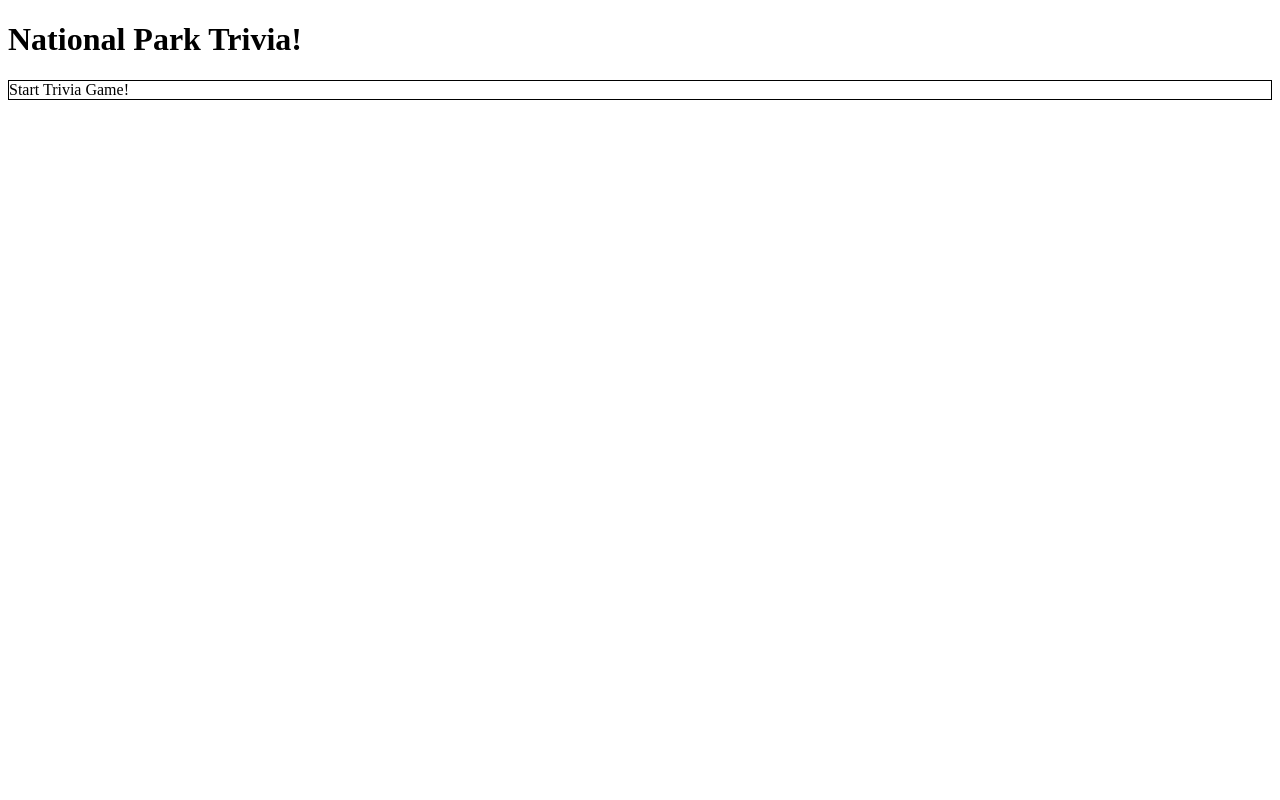
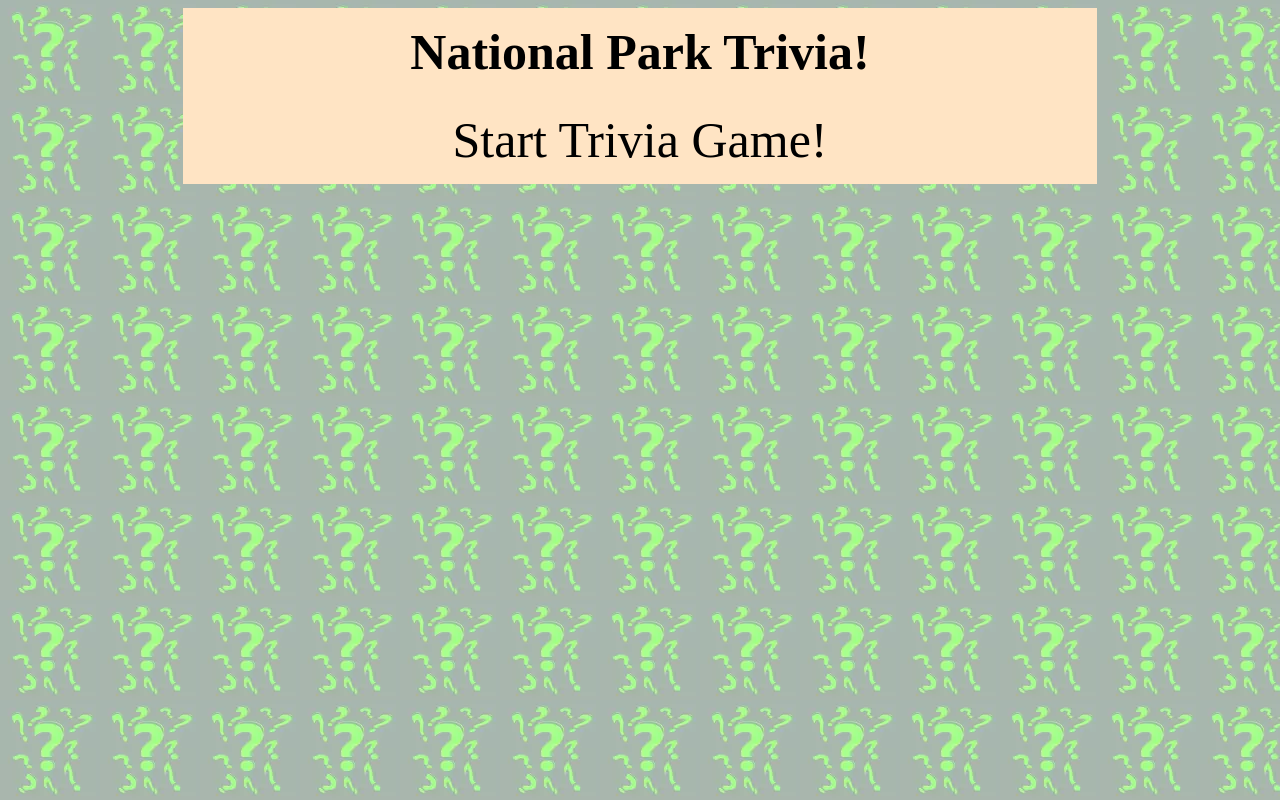
Before and after one commit to peterwra/TriviaGame, a plain HTML site: page index.html in a window 1280 px wide. Drawn offline with nearby package versions, Linux system fonts and the light colour scheme.

Commit message:
Add mouse hover changes, background image, css styling

```diff
--- a/assets/css/style.css
+++ b/assets/css/style.css
@@ -0,0 +1,26 @@
+body {
+    background-image: url("../images/Question_Marks.jpg");
+}
+
+#headerId,
+#startGame,
+#questionContainer,
+#questionResults,
+#resultsContainer {
+    background-color: bisque;
+    margin: auto;
+    width: 70%;
+    /* border: 1px solid rebeccapurple; */
+    padding: 15px;
+}
+
+.textFormatting {
+    font-size: 50px;
+    margin: 20px 0;
+    text-align: center;
+}
+
+img {
+    display: block;
+    margin: auto;
+}
--- a/assets/javascript/app.js
+++ b/assets/javascript/app.js
@@ -262,6 +262,15 @@ window.onload = function () {
         stopQuestionTimer();
     });
 
+    // Hightlight the box if the user mouses over an answer
+    $(".onMouseOverHighlighting").hover(function(){
+        $(this).css("background-color", "darkseagreen");
+        $(this).css("border", "3px solid rebeccapurple");
+    }, function(){
+        $(this).css("background-color", "bisque");
+        $(this).css("border", "none");
+    })
+
     // Loop through our questions and track the correct answers, incorrect answers, and unanswered questions
     function startTriviaGame() {
 
--- a/index.html
+++ b/index.html
@@ -11,15 +11,18 @@
     <!-- External Script File -->
     <script src="assets/javascript/app.js"></script>
 
+    <!-- CSS File -->
+    <link rel="stylesheet" type="text/css" href="assets/css/style.css">
+
     <title>National Park Trivia Game</title>
 </head>
 <body>
 
     <!-- Header -->
-    <h1>National Park Trivia!</h1>
+    <h1 id="headerId" class="textFormatting">National Park Trivia!</h1>
 
     <!-- Start the game -->
-    <div id="startGame" class="onMouseOverHighlighting" style="border: 1px solid black">Start Trivia Game!</div>
+    <div id="startGame" class="onMouseOverHighlighting textFormatting">Start Trivia Game!</div>
 
     <!-- Trivia Questions -->
     <div id="questionContainer">
@@ -46,7 +49,7 @@
         <div id="resultsCorrect" class="textFormatting"></div>
         <div id="resultsIncorrect" class="textFormatting"></div>
         <div id="resultsNotAnswered" class="textFormatting"></div>
-        <div id="restartGame" class="textFormatting">Click me to try again!</div>
+        <div id="restartGame" class="onMouseOverHighlighting textFormatting">Click me to try again!</div>
     </div>
 
 </body>
```
Also changed, not shown: assets/images/Question_Marks.jpg (added).
